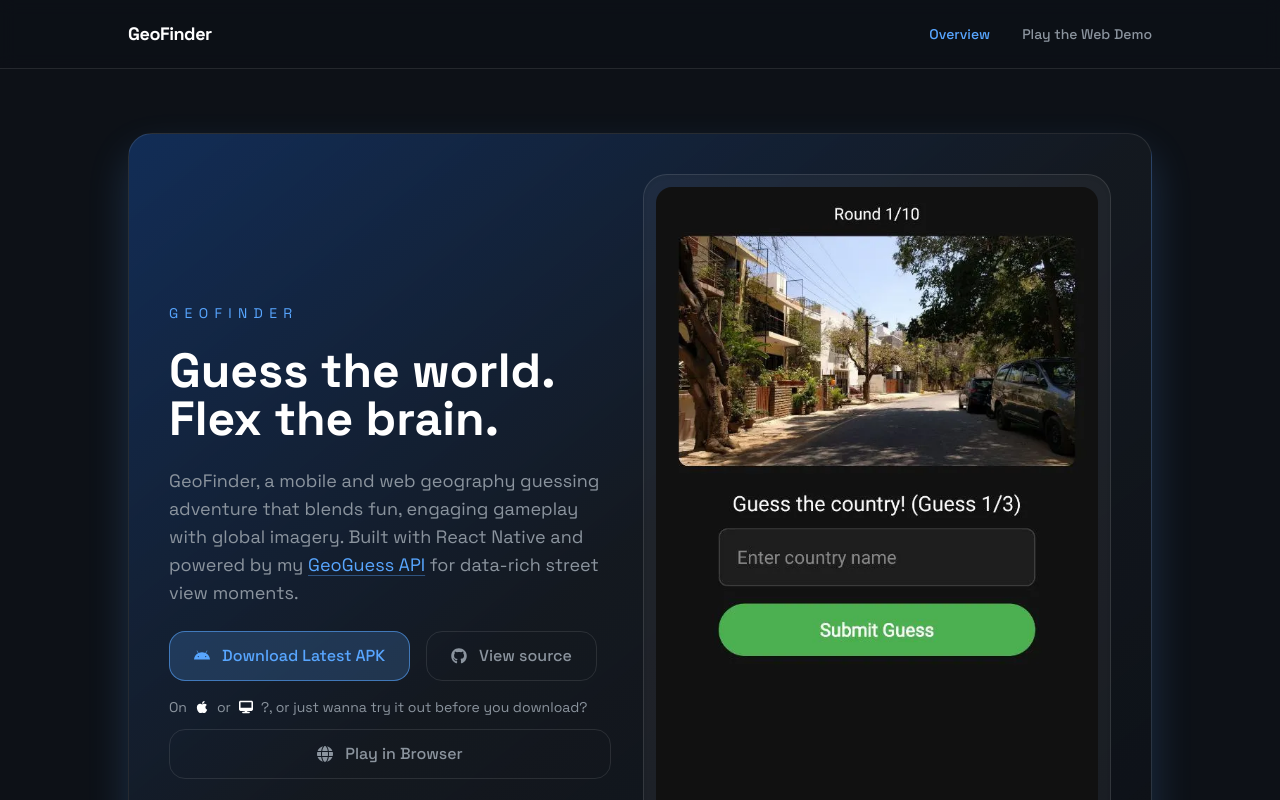
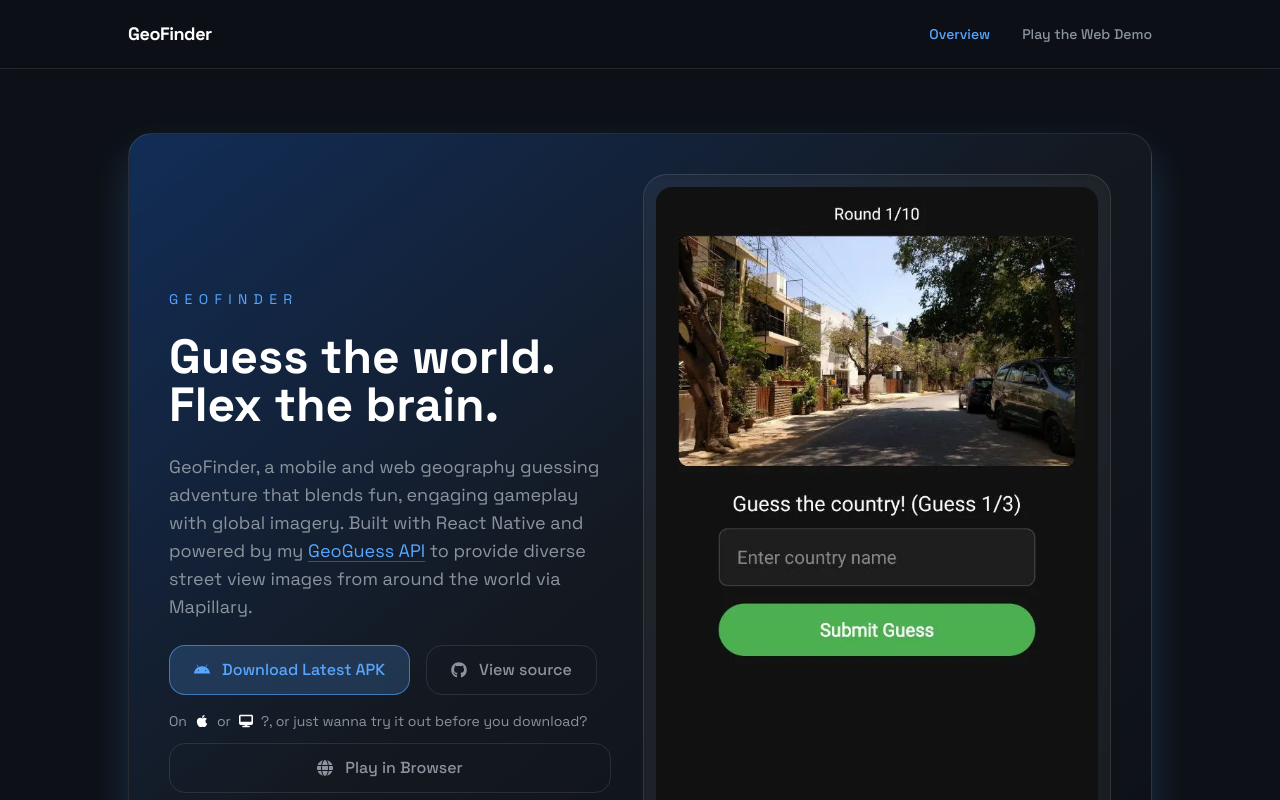
Before and after one commit to OOF2510/geoguess-web, a React (Vite) app: page / in a window 1280 px wide. Shown: the top 800 px of the page. Built offline with nearby package versions, Linux system fonts and the light colour scheme.

Commit message:
Update GeoGuess.jsx

```diff
--- a/src/pages/GeoGuess.jsx
+++ b/src/pages/GeoGuess.jsx
@@ -172,7 +172,7 @@ function GeoGuess() {
               >
                 GeoGuess API
               </a>{" "}
-              for data-rich street view moments.
+              to provide diverse street view images from around the world via Mapillary.
             </p>
             <div className="flex flex-col gap-4">
               <div className="flex flex-col sm:flex-row flex-wrap gap-3 sm:gap-4">
```
